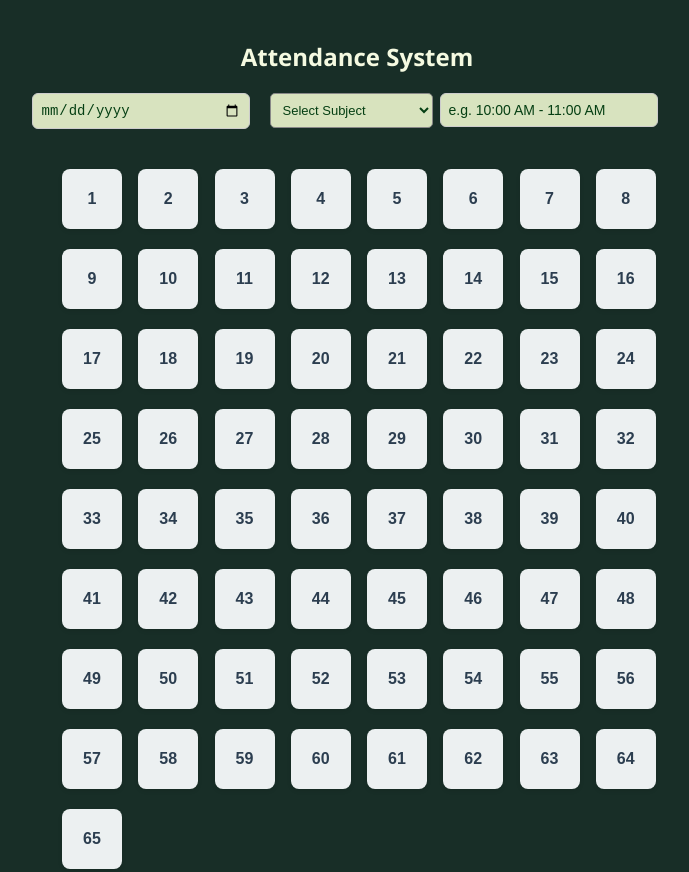
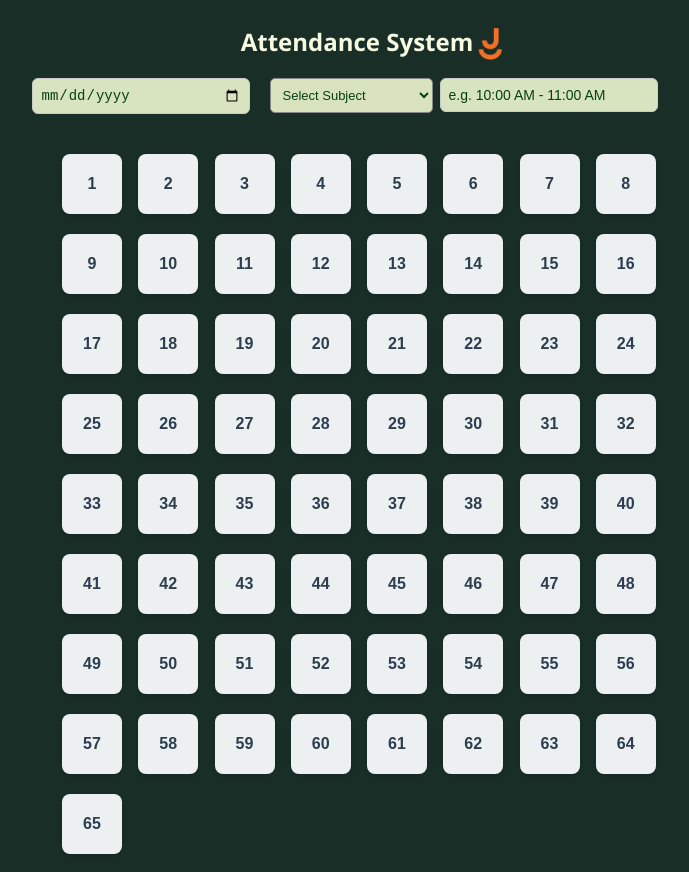
Before and after one commit to shivamjha76/MarkMe, a plain HTML site: page index.html in a window 1280 px wide. Shown: the top 872 px of the page, without its empty margins (283-972 px from the left). Drawn offline with nearby package versions, Linux system fonts and the light colour scheme.

Commit message:
modified

```diff
--- a/index.html
+++ b/index.html
@@ -3,6 +3,7 @@
 <head>
   <meta name="viewport" content="width=device-width, initial-scale=1.0">
   <title>MarkMe</title>
+  <link rel="shortcut icon" href="favicon.png" type="image/x-icon">
   <link rel="stylesheet" href="styles.css">
   <!----------------jsPDF + autoTable plugin -------------------------------->
   <script src="https://cdnjs.cloudflare.com/ajax/libs/jspdf/2.5.1/jspdf.umd.min.js"></script>
@@ -11,11 +12,14 @@
 
 
 <body>
+  <div class="head">
+  <img src="logo_jagan.png" alt="logo" class="logo">
   <h2>Attendance System</h2>
+  </div>
 
   <!-------------------Lecture Info ------------------------------->
   <div class="inputs">
-    <label><input type="date" id="attDate"></label>
+    <label><input type="date" id="attDate" value="25/09/2025" placeholder="date"></label>
     <label>
       <select id="attSubject">
         <option value="">Select Subject</option>
--- a/index.js
+++ b/index.js
@@ -93,12 +93,12 @@
     async function exportPDF() {
       const { jsPDF } = window.jspdf;
       const doc = new jsPDF();
-
       const rawDate = document.getElementById("attDate").value;
       const date = formatDate(rawDate);
       const subject = document.getElementById("attSubject").value || "N/A";
-      const time = document.getElementById("attTime").value || "N/A";
+      const time = document.getElementById("attTime").value || "N/A";;
       showToast("✅ PDF exported successfully");
+
 
       // ----------------------- Title ------------------------------ //
       doc.setFontSize(14);
--- a/styles.css
+++ b/styles.css
@@ -7,7 +7,24 @@ body {
   text-align: center;
 }
 
+.head {
+  display: flex;
+  align-items: center;
+  justify-content: center;
+}
+
+.logo {
+  position: absolute;
+  height: 40px;
+  margin-top: 0px;
+  margin-left: 270px;
+  padding: 0;
+  /* background-color: white; */
+  border-radius: 50%;
+}
+
 h2 {
+  margin-top: 5px;
   margin-bottom: 10px;
   font-weight: 600;
   color: #F5FAE1;
```
Also changed, not shown: favicon.png (added), html2pdf.js (added), logo_jagan.png (added).
